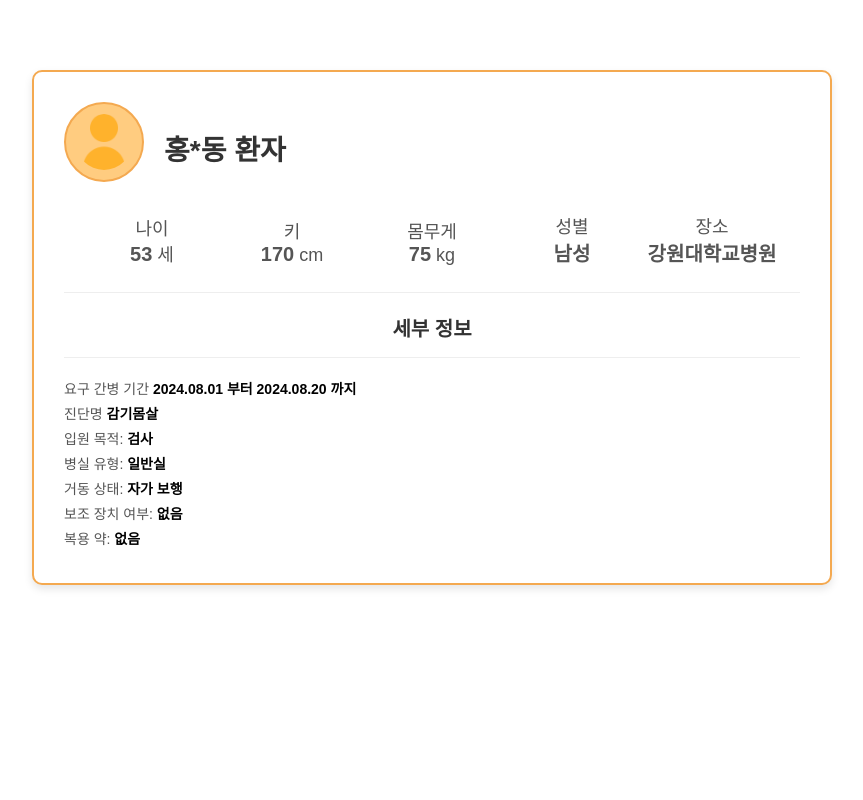
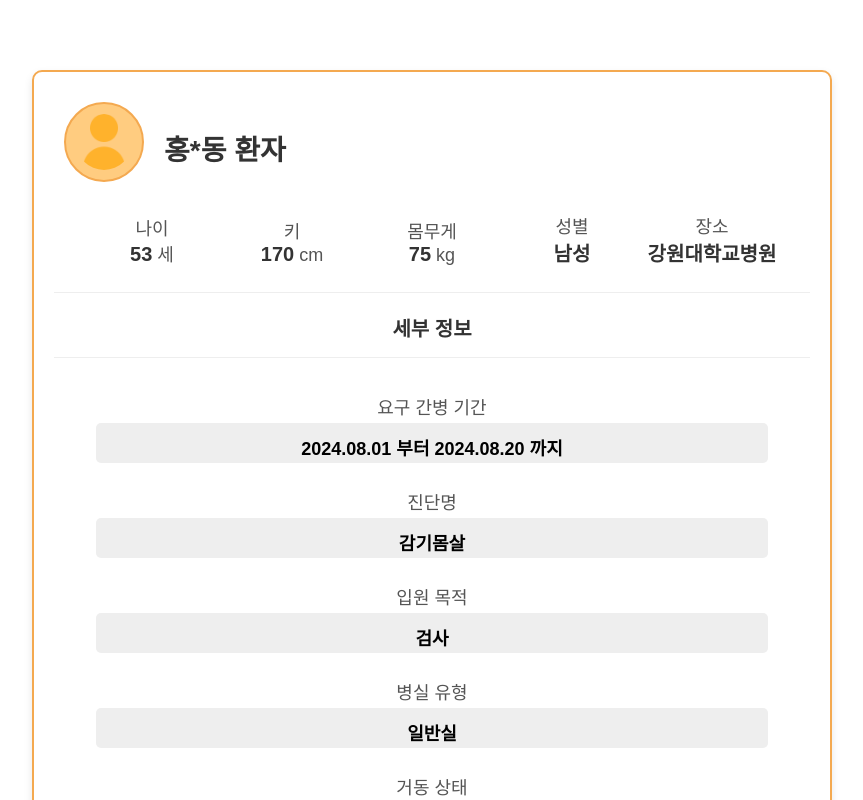
Before and after one commit to Likelion12-KNU/Narsah-FE, a React (Vite) app: page /job/1 in a window 1280 px wide. Shown: the top 800 px of the page, without its empty margins (208-1071 px from the left). Built offline with nearby package versions, Linux system fonts and the light colour scheme.

Commit message:
Style: 환자 세부 정보 디자인
환자 세부 프로필 디자인 완료

```diff
--- a/src/components/Patient.jsx
+++ b/src/components/Patient.jsx
@@ -39,26 +39,26 @@
             </div>
             <div className="detailInfo">
                 <h3>세부 정보</h3>
-                <div className="detailItem headInfo">
+                <div className="detailItem">
                     <span>요구 간병 기간</span> <strong>{carePeriod}</strong>
                 </div>
-                <div className="detailItem headInfo">
+                <div className="detailItem">
                     <span>진단명</span> <strong>{diagnosis}</strong>
                 </div>
                 <div className="detailItem">
-                    <span>입원 목적:</span> <strong>{hospitalizationPurpose}</strong>
+                    <span>입원 목적</span> <strong>{hospitalizationPurpose}</strong>
                 </div>
                 <div className="detailItem">
-                    <span>병실 유형:</span> <strong>{roomType}</strong>
+                    <span>병실 유형</span> <strong>{roomType}</strong>
                 </div>
                 <div className="detailItem">
-                    <span>거동 상태:</span> <strong>{mobilityStatus}</strong>
+                    <span>거동 상태</span> <strong>{mobilityStatus}</strong>
                 </div>
                 <div className="detailItem">
-                    <span>보조 장치 여부:</span> <strong>{assistiveDevices}</strong>
+                    <span>보조 장치 여부</span> <strong>{assistiveDevices}</strong>
                 </div>
                 <div className="detailItem">
-                    <span>복용 약:</span> <strong>{medications}</strong>
+                    <span>복용 약</span> <strong>{medications}</strong>
                 </div>
             </div>
         </div>
--- a/src/style/Patient.css
+++ b/src/style/Patient.css
@@ -2,7 +2,7 @@
     background-color: white;
     border-radius: 10px;
     box-shadow: 0 4px 8px rgba(0, 0, 0, 0.1);
-    padding: 30px;
+    padding: 20px;
     margin: 20px;
 }
 
@@ -11,6 +11,7 @@
     flex-direction: column;
     align-items: center;
     border-bottom: 1px solid #eee;
+    padding: 10px;
     padding-bottom: 20px;
     margin-bottom: 20px;
 }
@@ -63,9 +64,10 @@
 }
 .userAttributes li>strong {
     font-size: 20px;
+    color: #333;
 }
 
-.detailInfo h3 {
+.detailInfo>h3 {
     margin-top: 0;
     padding-bottom: 15px;
     text-align: center;
@@ -75,7 +77,7 @@
 }
 
 .detailInfo>.detailItem {
-    font-size: 1em;
+    font-size: 18px;
     color: #555;
     margin: 5px 0;
 }
@@ -83,3 +85,27 @@
 .detailInfo strong {
     color: #000;
 }
+
+.detailItem {
+    margin: auto;
+    padding: 5px;
+}
+
+.detailItem>span {
+    margin: 10px auto;
+    display: block;
+    width: 90%;
+    height: 20px;
+    text-align: center;
+}
+
+.detailItem>strong {
+    margin: auto;
+    display: block;
+    width: 90%;
+    height: 40px;
+    padding-top: 11px;
+    background-color: #eee;
+    border-radius: 5px;
+    text-align: center;
+}
```
